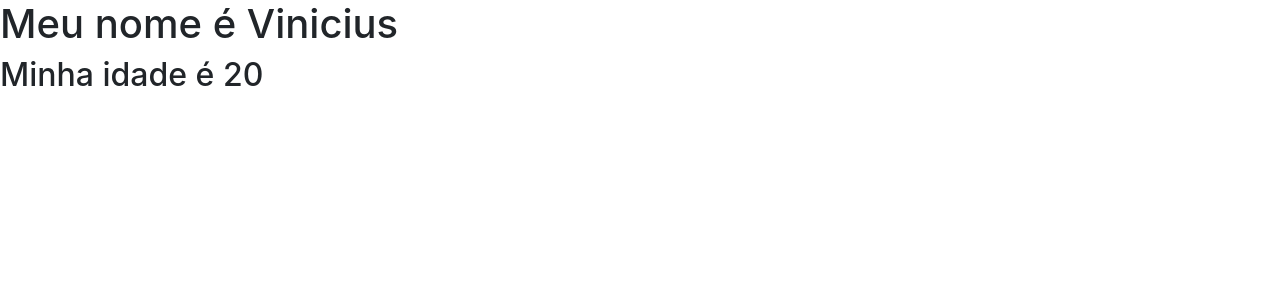
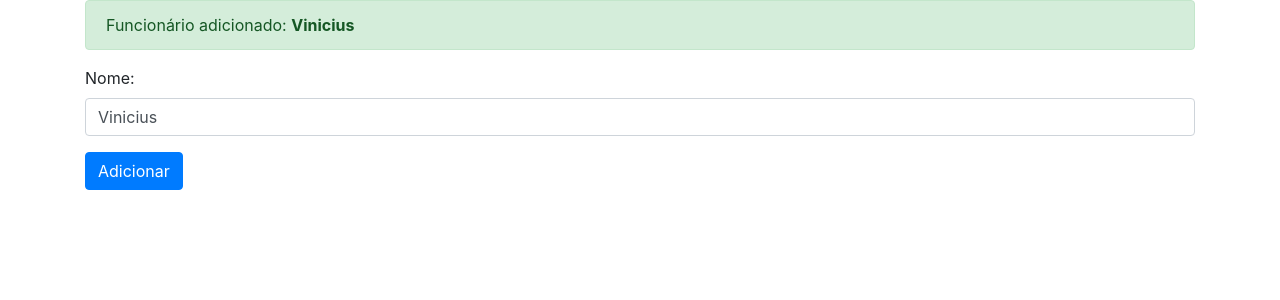
Before and after one commit to rochaskingdom/angular-fundamentos, an Angular app: page / in a window 1280 px wide. Shown: the top 300 px of the page. Built offline with nearby package versions, Linux system fonts and the light colour scheme.

Commit message:
Usando event binding

```diff
--- a/src/app/app.component.html
+++ b/src/app/app.component.html
@@ -1,3 +1,13 @@
-<h1>Meu nome é {{nome}}</h1>
+<div class="container">
+  <div class="alert alert-success" role="alert">
+    Funcionário adicionado: <strong>{{nome}}</strong>
+  </div>
 
-<h2>Minha idade é {{10 + getIdade()}}</h2>
+  <div class="form-group">
+    <label>Nome:</label>
+    <input type="text" class="form-control" (input)="alterarNome($event)" value="{{nome}}">
+  </div>
+
+  <button type="button" class="btn btn-primary" (click)="adicionar()">Adicionar</button>
+
+</div>
--- a/src/app/app.component.ts
+++ b/src/app/app.component.ts
@@ -1,4 +1,4 @@
-import { Component } from '@angular/core';
+import {Component} from '@angular/core';
 
 @Component({
   selector: 'app-root',
@@ -7,9 +7,16 @@
 })
 export class AppComponent {
   nome = 'Vinicius';
-  idade = 10;
 
-  getIdade() {
-    return this.idade;
+  adicionar() {
+    console.log(`Adicionando ${this.nome}`);
+
+    const numero = Math.round(Math.random() * 100);
+    this.nome = 'João ' + numero;
   }
+
+  alterarNome(event: any) {
+    this.nome = event.target.value;
+  }
+
 }
```
